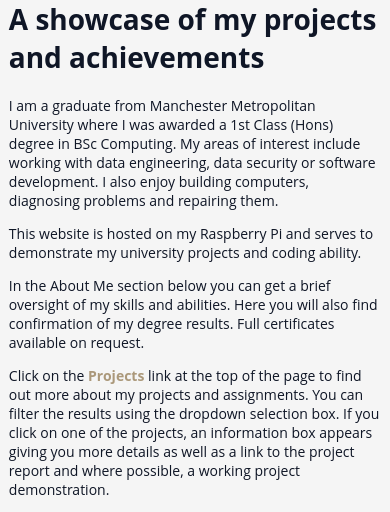
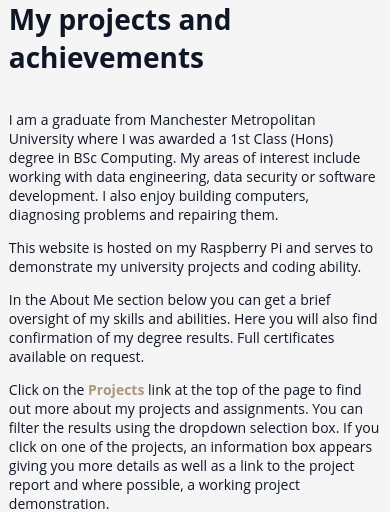
Before and after one commit to markbellingham/Portfolio, a PHP site: page / in a window 390 px wide. Shown: the part 125-637 px from the top of the page. Run offline with PHP 8.4, Linux system fonts and the light colour scheme; a stand-in replaces the project's code that opens the database connection; some libraries are stand-ins or nearby versions.

Commit message:
changed heading for small width display

```diff
--- a/index.php
+++ b/index.php
@@ -4,7 +4,8 @@ include_once("portfolio/includes/header.php");
 ?>
 <div id="index-page">
 <div class="left">
-  <h1>A showcase of my projects and achievements</h1>
+  <h1 id="heading-big">A showcase of my projects and achievements</h1>
+  <h1 id="heading-small">My projects and achievements</h1>
   <p>
     I am a graduate from Manchester Metropolitan University where I was awarded a 1st Class (Hons) degree in BSc Computing. My areas of interest include working with data engineering, data security or software development. I also enjoy building computers, diagnosing problems and repairing them.
   </p>
--- a/portfolio/css/style.css
+++ b/portfolio/css/style.css
@@ -139,6 +139,11 @@ article{
 h1{
   padding:0;
   margin:0 0 20px 0;
+}
+#heading-small { display: none; }
+@media (min-width: 0px) and (max-width: 540px) {
+  #heading-big { display: none; }
+  #heading-small { display: inline-block; }
 }
 article section{
   padding:0;
```
